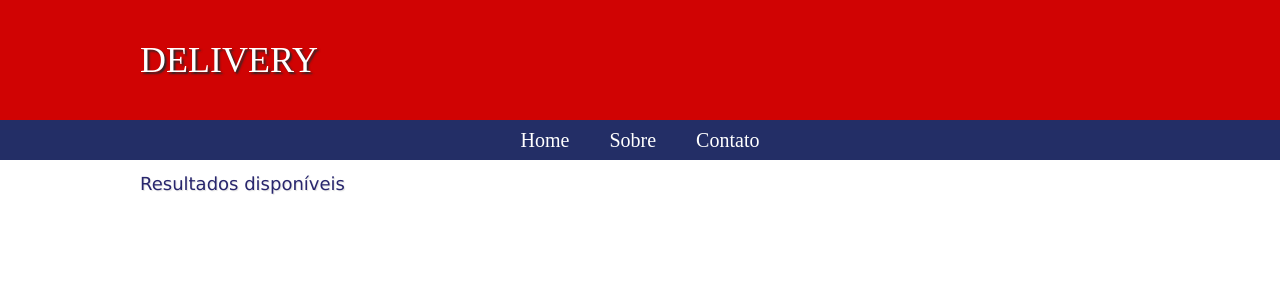
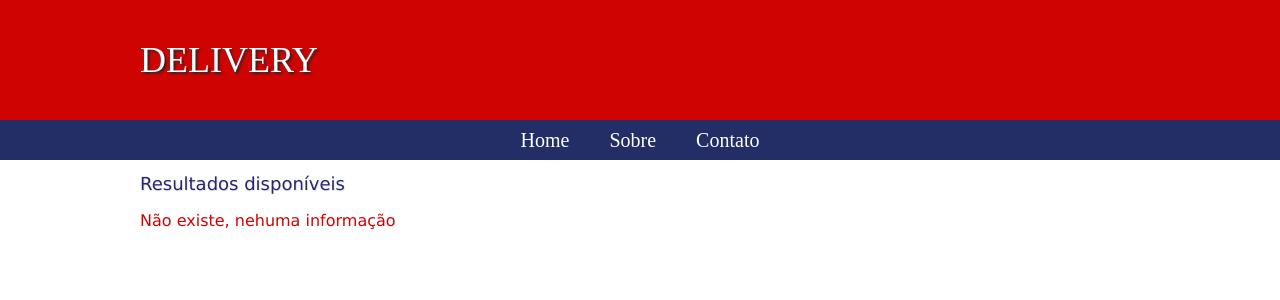
Before and after one commit to giovannirp/projetos-react, a React (Create React App) app in the folder delivery-full/: page / in a window 1280 px wide. Both pictures are taken after typing "Sample" into the empty fields and a click on the input "Buscar". Shown: the top 300 px of the page. Built offline with nearby package versions, Linux system fonts and the light colour scheme; data requests are answered from the project's data file.

Commit message:
fix: adicionando novas funcionalidades de validação

```diff
--- a/delivery-full/src/Components/SearchForm.js
+++ b/delivery-full/src/Components/SearchForm.js
@@ -15,7 +15,7 @@ export default function SearchForm() {
   return (
     <div className="search">
       <form onSubmit={handleSubmit}>
-        <input type="text" onChange={(e) => setQuery(e.target.value)} required />
+        <input type="text" placeholder="Digite o lanche, que você está procurando" onChange={(e) => setQuery(e.target.value)} required />
         <input type="submit" value="Buscar" />
       </form>
     </div>
--- a/delivery-full/src/Components/SearchForm.scss
+++ b/delivery-full/src/Components/SearchForm.scss
@@ -8,6 +8,11 @@
       border: 1px solid #9f9f9f;
       height: 22px;
       width: 45%;
+      padding-left: 5px;
+
+      &:focus {
+        outline: none;
+      }
     }
 
     input[type=submit] {
--- a/delivery-full/src/Pages/Search.js
+++ b/delivery-full/src/Pages/Search.js
@@ -10,11 +10,15 @@ export default function Search() {
   const url = "http://localhost:3000/products?" + searchParams;
 
   const { data: items, loadin, error } = useFetch(url);
+  console.log(items);
   return (
     <main>
       <div className="searchPage">
         <h1>Resultados disponíveis</h1>
         <div className="boxes">
+          <p className="mensagemFull">
+            {items && items.length === 0 && "Não existe, nehuma informação"}
+          </p>
           {items &&
             items.map((list) => (
               <Boxes
--- a/delivery-full/src/Pages/SearchPage.scss
+++ b/delivery-full/src/Pages/SearchPage.scss
@@ -9,6 +9,10 @@
 
   .boxes {
     display: flex;
+
+    .mensagemFull {
+      color: #d00303;
+    }
 
     .box {
       border: 1px solid #e5e5e5;
```
